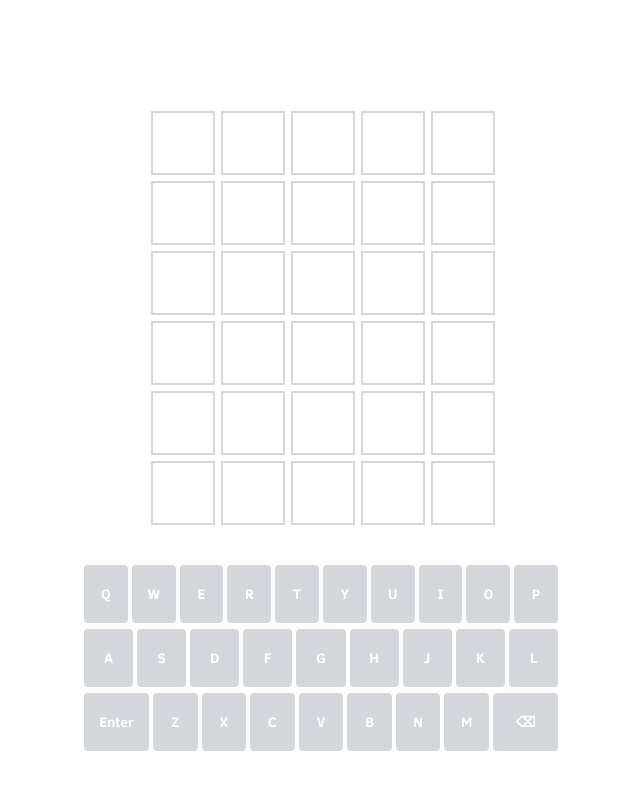
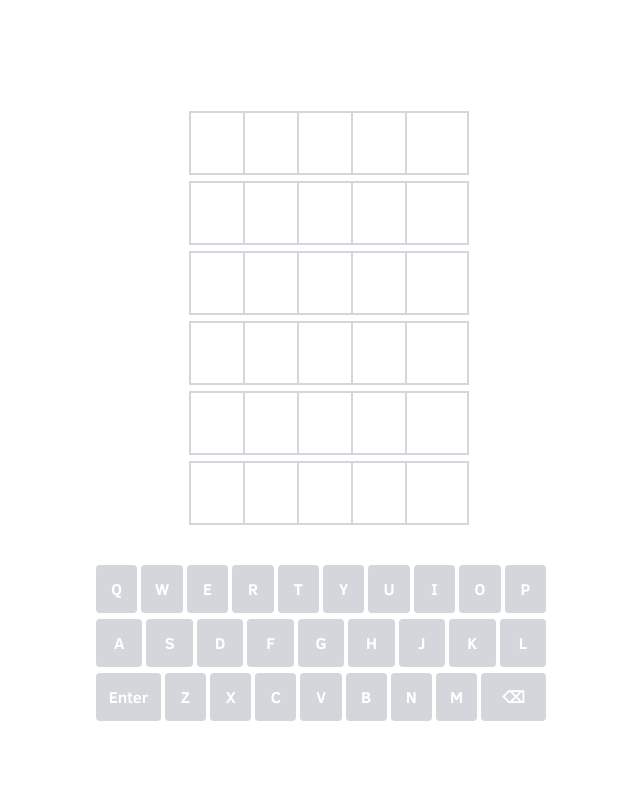
Before and after one commit to wesleywardlaw/wordle-clone, a React (Vite) app: page / in a window 1280 px wide. Shown: the top 790 px of the page, without its empty margins (319-959 px from the left). Built offline with nearby package versions, Linux system fonts and the light colour scheme.

Commit message:
update spacing

```diff
--- a/src/App.tsx
+++ b/src/App.tsx
@@ -164,9 +164,9 @@ const App = () => {
         <div
           style={{
             display: "grid",
-            gridTemplateColumns: "repeat(5, clamp(40px, 14vw, 60px))",
-            rowGap: "clamp(4px, 1vw, 6px)",
-            columnGap: "clamp(2px, 2vw, 10px)",
+            gridTemplateColumns: "repeat(5, clamp(40px, 14vw, 48px))",
+            rowGap: "clamp(2px, 1vw, 6px)",
+            columnGap: "clamp(2px, 1vw, 6px)",
           }}
         >
           {grid.map((row, rowIndex) => {
--- a/src/Keyboard.tsx
+++ b/src/Keyboard.tsx
@@ -46,9 +46,6 @@ const Keyboard: React.FC<KeyboardProps> = ({
         marginTop: "20px",
         width: "100%",
         maxWidth: "100%",
-        display: "flex",
-        flexDirection: "column",
-        alignItems: "center",
         padding: "0 4px",
       }}
     >
@@ -68,11 +65,11 @@ const Keyboard: React.FC<KeyboardProps> = ({
               onClick={() => onKeyPress(key)}
               style={{
                 flex: "1",
-                height: "clamp(40px, 12vw, 58px)",
+                height: "clamp(36px, 10vw, 48px)",
                 minWidth:
                   key === "Enter" || key === "Backspace"
                     ? "clamp(50px, 14vw, 65px)"
-                    : "clamp(30px, 8vw, 43px)",
+                    : "clamp(30px, 8vw, 40px)",
                 margin: "0 2px",
                 borderRadius: "4px",
                 border: "none",
@@ -81,7 +78,7 @@ const Keyboard: React.FC<KeyboardProps> = ({
                 fontWeight: "bold",
                 cursor: "pointer",
                 fontFamily: "Clear Sans",
-                fontSize: "clamp(10px, 3vw, 14px)",
+                fontSize: "clamp(12px, 3vw, 16px)",
               }}
             >
               {key === "Backspace" ? "⌫" : key}
```
